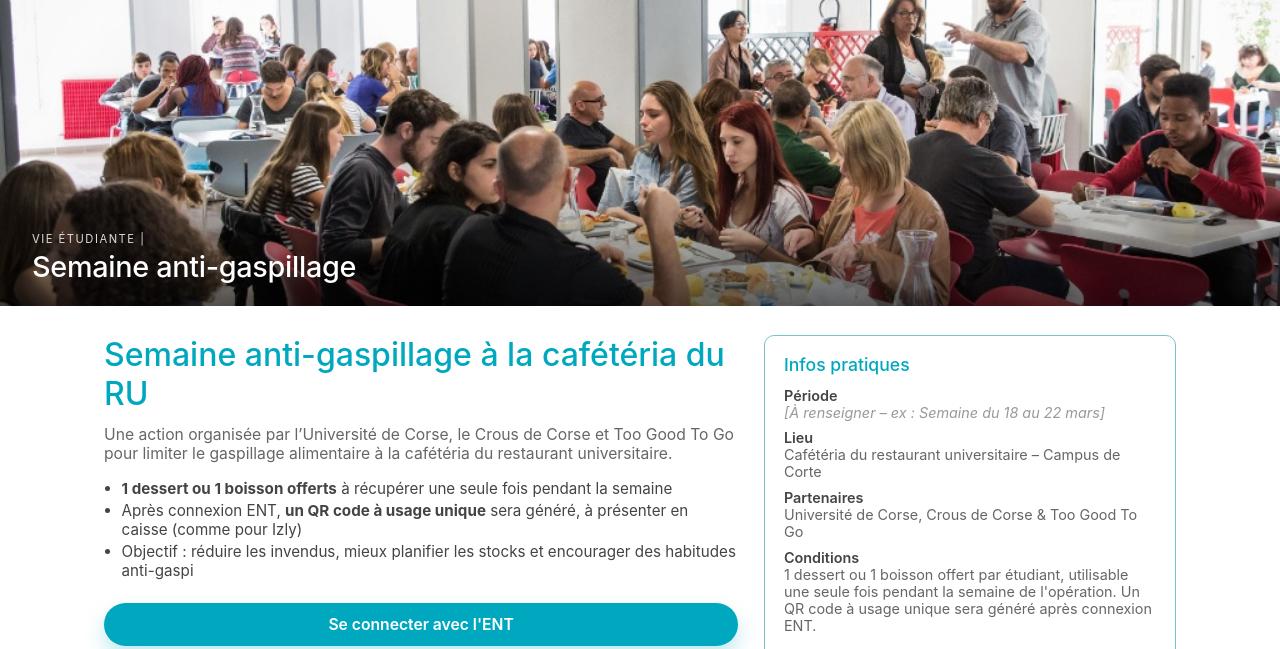
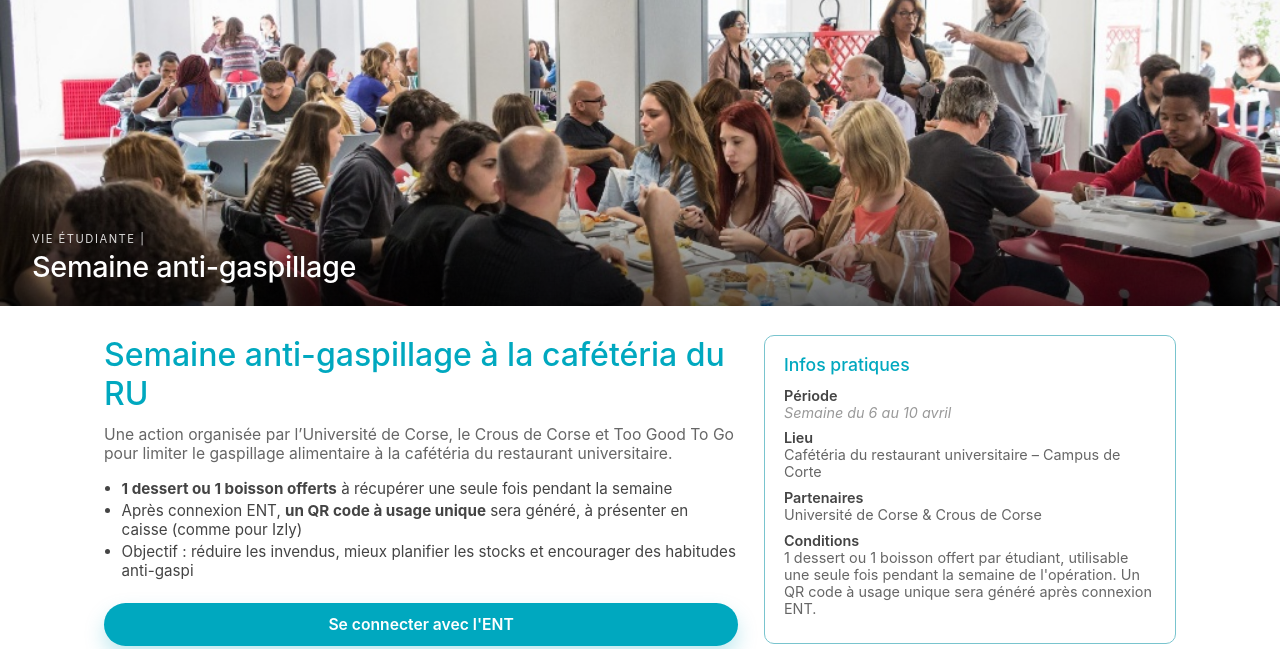
Before and after one commit to hugobrochardd/cyber_project, a website: page landing.html in a window 1280 px wide. Shown: the part 122-771 px from the top of the page. Drawn offline with Linux system fonts and the light colour scheme; no server answers.

Commit message:
correction date et partenaire

```diff
--- a/landing.html
+++ b/landing.html
@@ -79,7 +79,7 @@
           <dl class="lg-info-list">
             <div>
               <dt>Période</dt>
-              <dd><span class="lg-placeholder">[À renseigner – ex : Semaine du 18 au 22 mars]</span></dd>
+              <dd><span class="lg-placeholder">Semaine du 6 au 10 avril</span></dd>
             </div>
             <div>
               <dt>Lieu</dt>
@@ -87,7 +87,7 @@
             </div>
             <div>
               <dt>Partenaires</dt>
-              <dd>Université de Corse, Crous de Corse &amp; Too Good To Go</dd>
+              <dd>Université de Corse &amp; Crous de Corse</dd>
             </div>
             <div>
               <dt>Conditions</dt>
```
